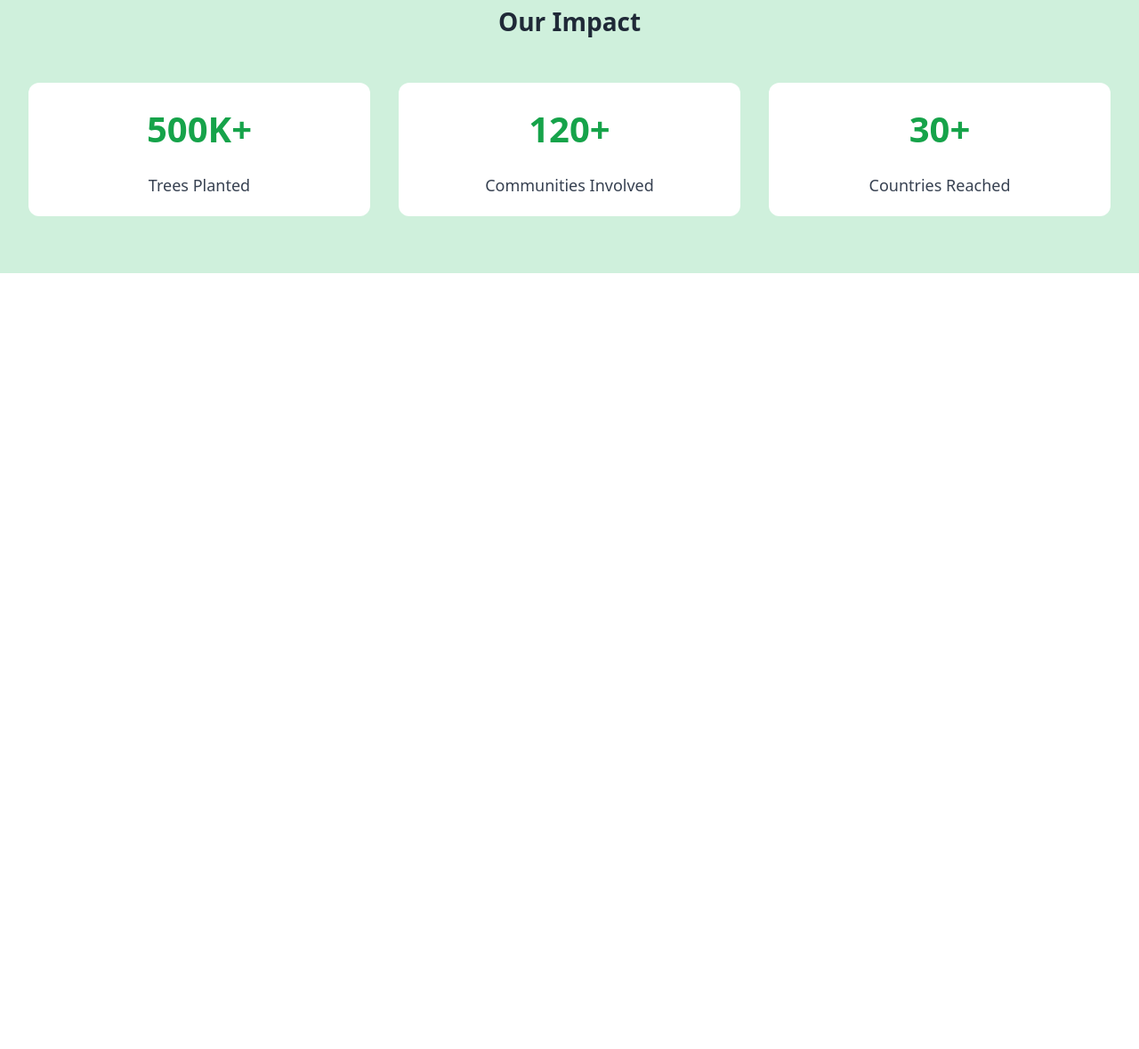
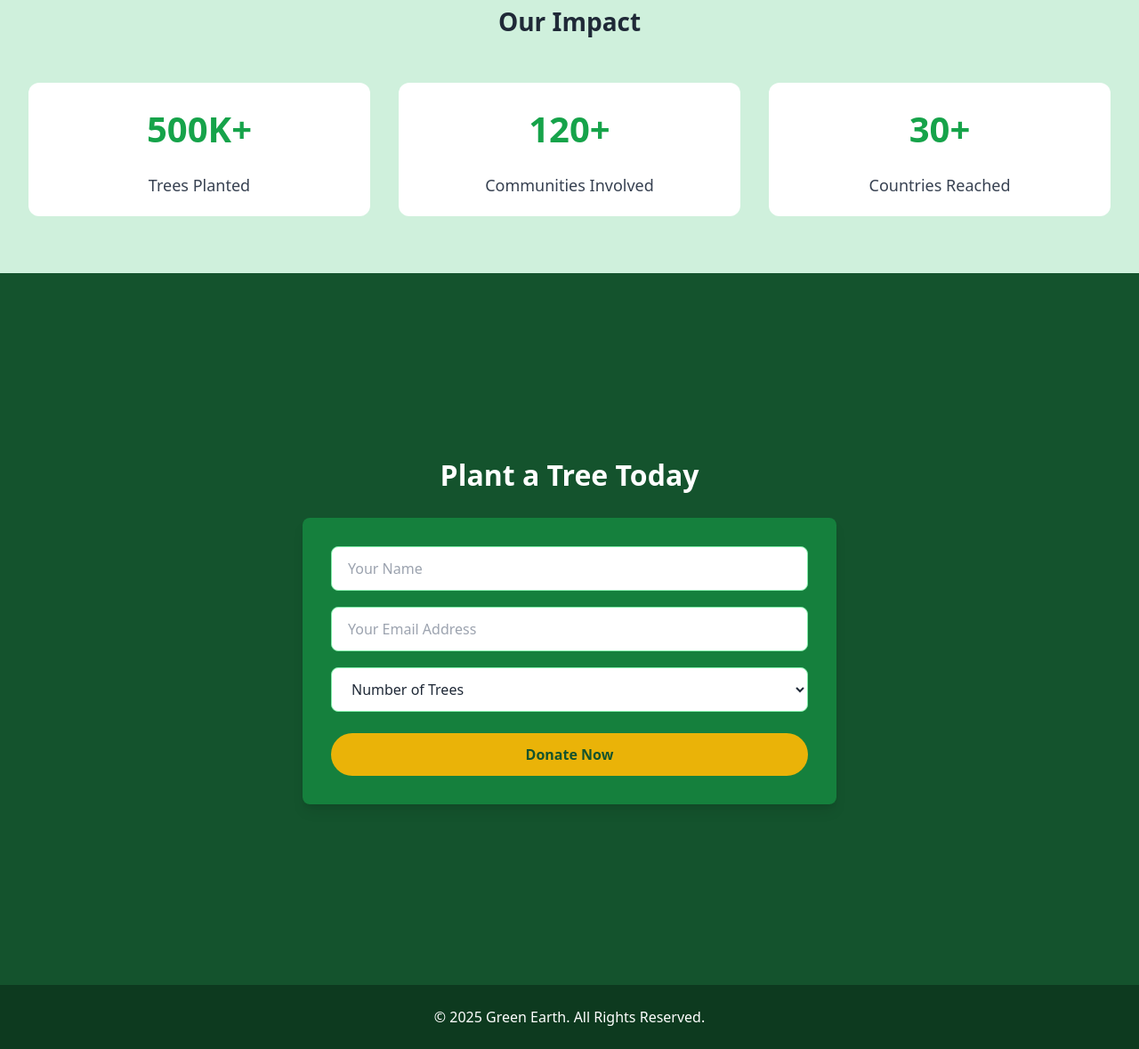
Before and after one commit to Misbah2025/my-assignment-6, a plain HTML site: page index.html in a window 1280 px wide. Shown: the part 1245-2424 px from the top of the page at 89% size. Before the commit the page ends 1552 px from the top, so only its background shows below. Drawn offline with nearby package versions, Linux system fonts and the light colour scheme.

Commit message:
Plant a tree today section and Footer section added

```diff
--- a/index.html
+++ b/index.html
@@ -108,6 +108,58 @@
   </div>
   </div>
 </section>
+<!-- Plant tree section -->
+
+<div class="bg-green-900 min-h-screen flex flex-col items-center justify-center">
+<h2 class="text-[32px] font-bold text-white mb-[24px] text-center">Plant a Tree Today</h2>
+<div class="w-[600px]">
+<div class="bg-green-800 rounded-lg shadow-lg overflow-hidden">
+ <div class="bg-green-700 rounded-lg p-[32px] shadow-lg">
+
+<!-- name input -->
+
+ <div class="mb-[18px]">
+  <input type="text" id="name" placeholder="Your Name"
+ class="w-full px-[18px] py-[12px] bg-white text-gray-800 border border-green-300 rounded-lg  focus:outline-none focus:ring-2 focus:ring-green-400 transition duration-300">
+</div>
+
+<!-- email input -->
+
+<div class="mb-[18px]">
+ <input type="email" id="email" placeholder="Your Email Address"
+ class="w-full px-[18px] py-[12px] bg-white text-gray-800 border border-green-300 rounded-lg  focus:outline-none focus:ring-2 focus:ring-green-400 transition duration-300">
+</div>
+
+ <!-- trees select -->
+
+<div class="mb-[24px]">
+  <select id="trees" class="w-full px-[18px] py-[12px] bg-white text-gray-800 border border-green-300 rounded-lg focus:outline-none focus:ring-2 focus:ring-green-400 transition duration-300">
+   <option value="0">Number of Trees</option>
+    <option value="5">1 Tree - $5</option>
+    <option value="25">5 Trees - $25</option>
+    <option value="50">10 Trees - $50</option>
+ </select>
+  </div>
+
+ <!-- donate btn -->
+
+  <button id="donateBtn" class="w-full bg-yellow-500 hover:bg-yellow-600 text-green-900 font-bold py-[12px] px-[16px] rounded-full transition duration-300"> Donate Now</button>
+ </div>
+</div>
+</div>
+</div>
+
+                         <!-- Footer section -->
+
+
+<div class="w-full h-[72px] bg-[#0D3A1F] flex items-center justify-center">
+ <div class="text-white text-base font-normal">
+    © 2025 Green Earth. All Rights Reserved.
+ </div>
+</div>
+
+
+
 
 
 </body>
```
